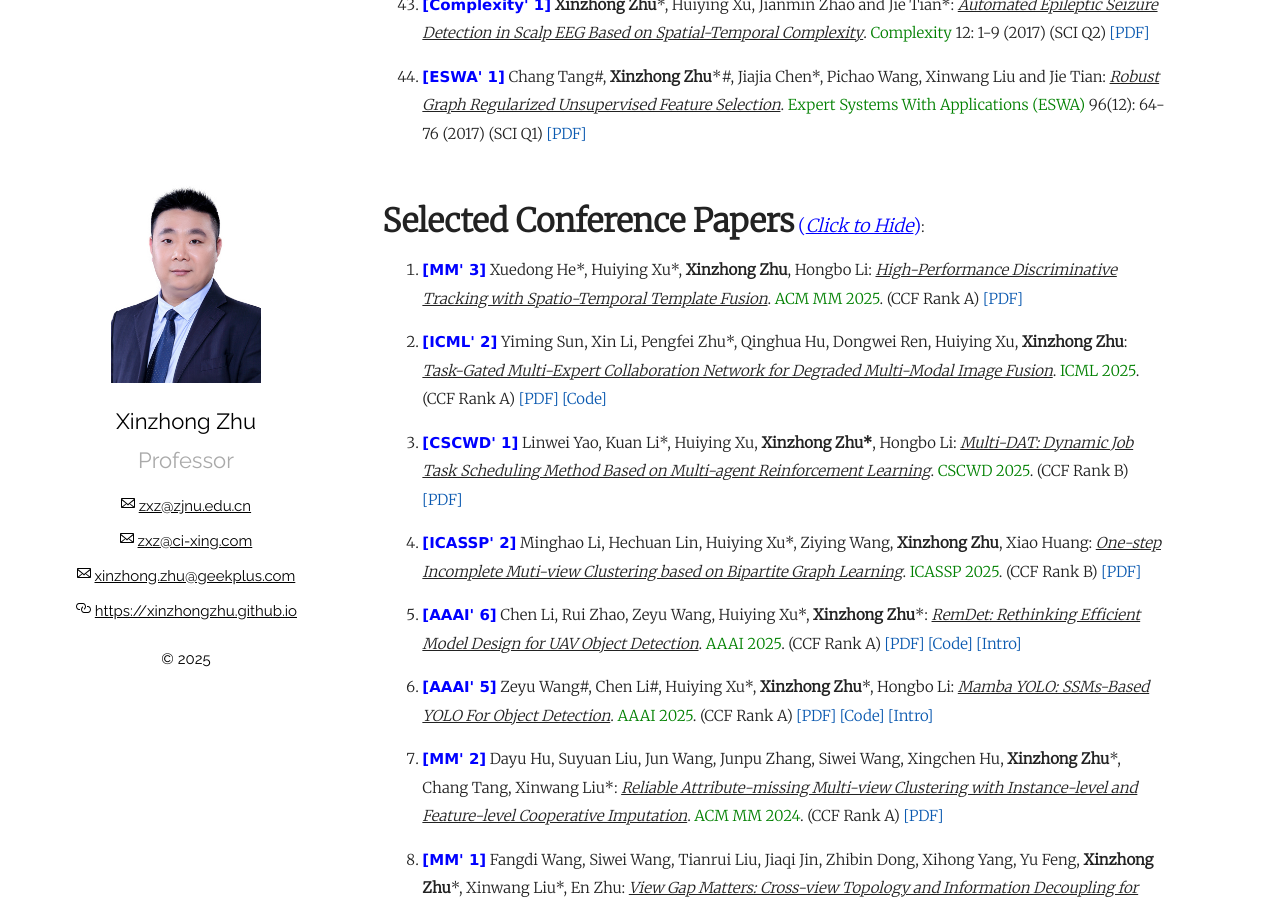
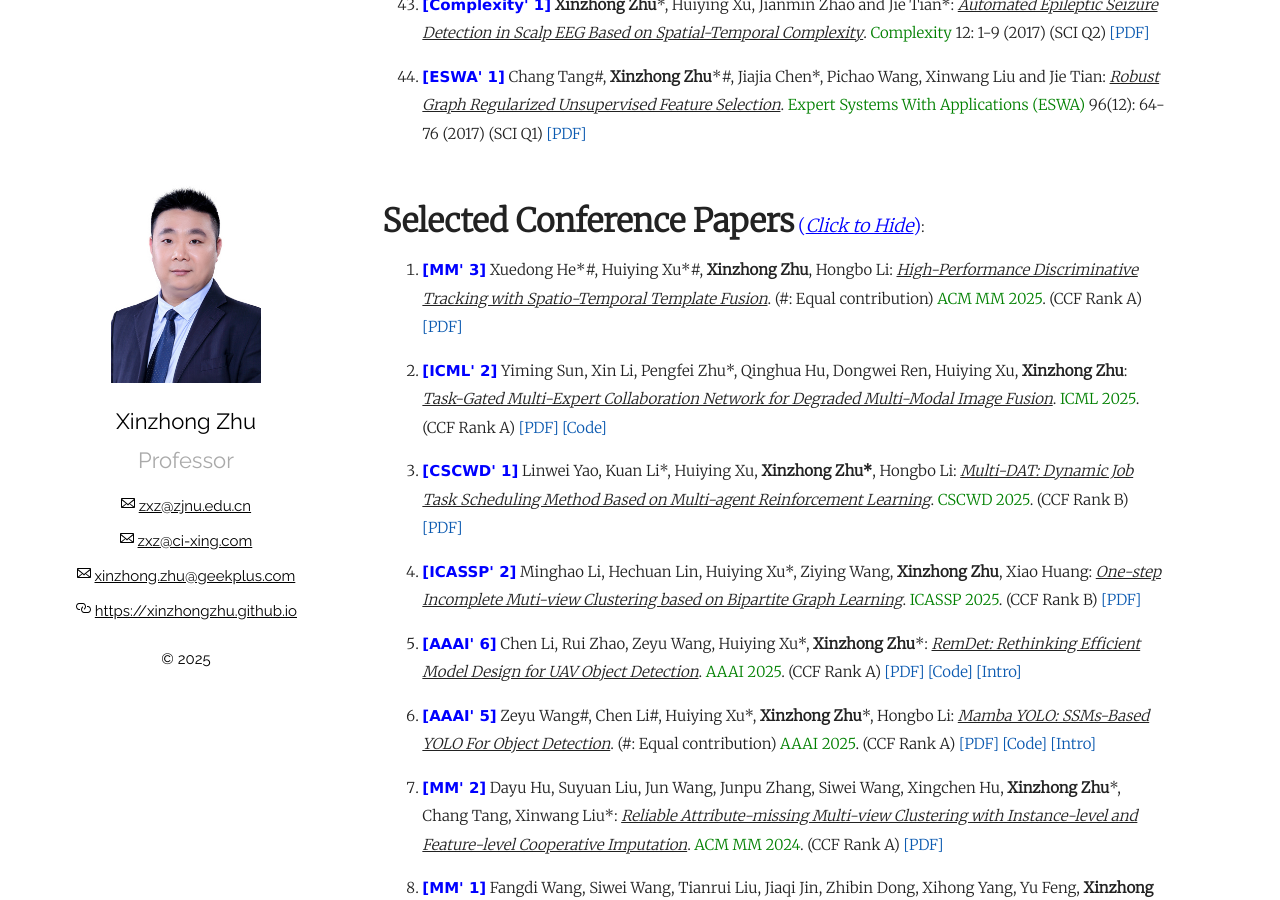
Before and after one commit to xinzhongzhu/xinzhongzhu.github.io, a Jekyll site: the page built from index.md, in a window 1280 px wide and 900 px high, scrolled down 5090 px. Built offline with Jekyll 4.4.1, drawn with Linux system fonts in a browser that asks for light colours.

Commit message:
Update index.md

```diff
--- a/index.md
+++ b/index.md
@@ -135,7 +135,7 @@ Please drop me a message by email: <u>zxz@zjnu.edu.cn</u> or <u>zxz@ci-xing.com<
   <p>
     <ol>
 
-<p style="margin-top: 8px;"><li><font face="verdana" color="blue"><b>[MM' 3]</b></font> Xuedong He*, Huiying Xu*, <b>Xinzhong Zhu</b>, Hongbo Li: <i><u>High-Performance Discriminative Tracking with Spatio-Temporal Template Fusion</u></i>. <font color="green">ACM MM 2025</font>. (CCF Rank A) <a href = "https://xinzhongzhu.github.io/document/High-Performance Discriminative Tracking with Spatio-Temporal Template Fusion.pdf">[PDF]</a> </li></p>
+<p style="margin-top: 8px;"><li><font face="verdana" color="blue"><b>[MM' 3]</b></font> Xuedong He*#, Huiying Xu*#, <b>Xinzhong Zhu</b>, Hongbo Li: <i><u>High-Performance Discriminative Tracking with Spatio-Temporal Template Fusion</u></i>. (#: Equal contribution) <font color="green">ACM MM 2025</font>. (CCF Rank A) <a href = "https://xinzhongzhu.github.io/document/High-Performance Discriminative Tracking with Spatio-Temporal Template Fusion.pdf">[PDF]</a> </li></p>
 
 <p style="margin-top: 8px;"><li><font face="verdana" color="blue"><b>[ICML' 2]</b></font> Yiming Sun, Xin Li, Pengfei Zhu*, Qinghua Hu, Dongwei Ren, Huiying Xu, <b>Xinzhong Zhu</b>: <i><u>Task-Gated Multi-Expert Collaboration Network for Degraded Multi-Modal Image Fusion</u></i>. <font color="green">ICML 2025</font>. (CCF Rank A) <a href = "https://xinzhongzhu.github.io/document/3251_Task_Gated_Multi_Expert.pdf">[PDF]</a> <a href = "https://github.com/LeeX54946/TG-ECNet">[Code]</a>  </li></p>
 
@@ -145,7 +145,7 @@ Please drop me a message by email: <u>zxz@zjnu.edu.cn</u> or <u>zxz@ci-xing.com<
 
 <p style="margin-top: 8px;"><li><font face="verdana" color="blue"><b>[AAAI' 6]</b></font> Chen Li, Rui Zhao, Zeyu Wang, Huiying Xu*, <b>Xinzhong Zhu</b>*: <i><u>RemDet: Rethinking Efficient Model Design for UAV Object Detection</u></i>. <font color="green">AAAI 2025</font>. (CCF Rank A) <a href = "https://xinzhongzhu.github.io/document/RemDet_AAAI_final.pdf">[PDF]</a> <a href = "https://github.com/HZAI-ZJNU/RemDet">[Code]</a> <a href = "https://hub.baai.ac.cn/paper/cedfd291-c1cb-4e13-9d87-844382c5a09d#introduction">[Intro]</a></li></p>
 
-<p style="margin-top: 8px;"><li><font face="verdana" color="blue"><b>[AAAI' 5]</b></font> Zeyu Wang#, Chen Li#, Huiying Xu*, <b>Xinzhong Zhu</b>*, Hongbo Li: <i><u>Mamba YOLO: SSMs-Based YOLO For Object Detection</u></i>. <font color="green">AAAI 2025</font>. (CCF Rank A) <a href = "https://arxiv.org/pdf/2406.05835">[PDF]</a> <a href = "https://github.com/HZAI-ZJNU/Mamba-YOLO">[Code]</a> <a href = "https://mp.weixin.qq.com/s/akYY5sKYU6FAgN4nTcYB1w">[Intro]</a></li></p>
+<p style="margin-top: 8px;"><li><font face="verdana" color="blue"><b>[AAAI' 5]</b></font> Zeyu Wang#, Chen Li#, Huiying Xu*, <b>Xinzhong Zhu</b>*, Hongbo Li: <i><u>Mamba YOLO: SSMs-Based YOLO For Object Detection</u></i>. (#: Equal contribution) <font color="green">AAAI 2025</font>. (CCF Rank A) <a href = "https://arxiv.org/pdf/2406.05835">[PDF]</a> <a href = "https://github.com/HZAI-ZJNU/Mamba-YOLO">[Code]</a> <a href = "https://mp.weixin.qq.com/s/akYY5sKYU6FAgN4nTcYB1w">[Intro]</a></li></p>
 
 <p style="margin-top: 8px;"><li><font face="verdana" color="blue"><b>[MM' 2]</b></font> Dayu Hu, Suyuan Liu, Jun Wang, Junpu Zhang, Siwei Wang, Xingchen Hu, <b>Xinzhong Zhu</b>*, Chang Tang, Xinwang Liu*: <i><u>Reliable Attribute-missing Multi-view Clustering with Instance-level and Feature-level Cooperative Imputation</u></i>. <font color="green">ACM MM 2024</font>. (CCF Rank A) <a href = "https://xinzhongzhu.github.io/document/MM2.pdf">[PDF]</a>  </li></p>
 
```
